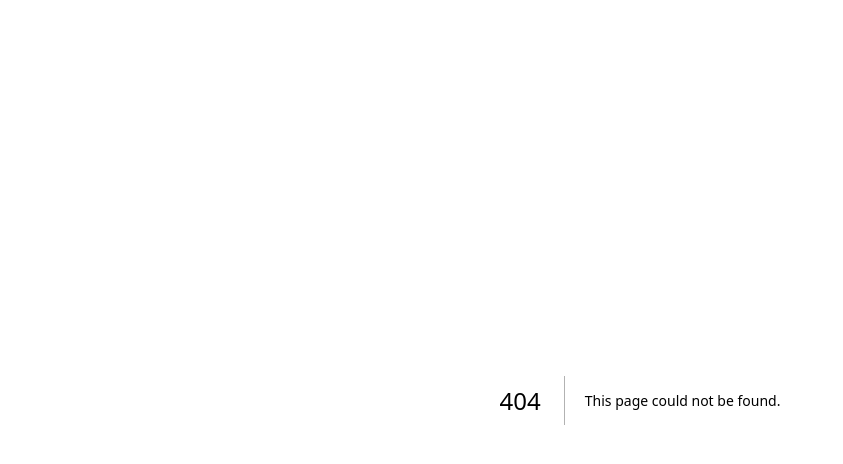
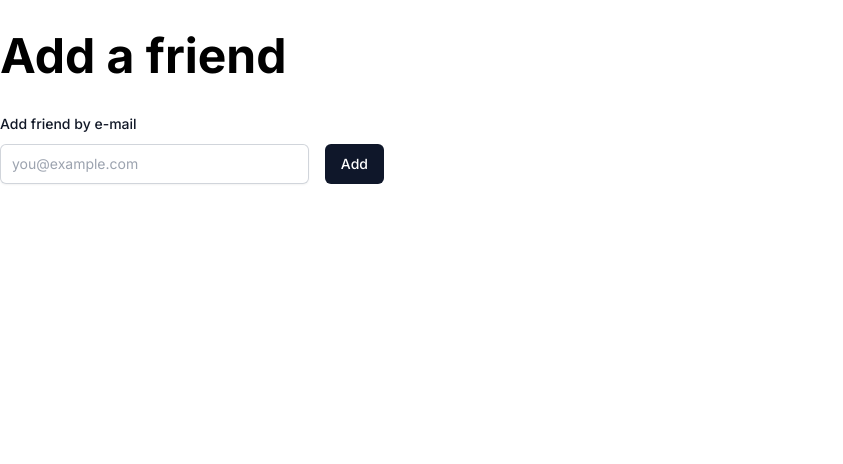
Before and after one commit to nick-levshin/realtime-chat, a Next.js app: page /dashboard/add in a window 1280 px wide. Before the commit this address had no page. Shown: the top 464 px of the page, without its empty margins (0-843 px from the left). Built offline with nearby package versions, Linux system fonts and the light colour scheme.

Commit message:
feat: implementing add friend functionality

```diff
--- /dev/null
+++ b/src/app/(dashboard)/dashboard/add/page.tsx
@@ -0,0 +1,13 @@
+import AddFriendButton from '@/components/UI/AddFriendButton';
+import { FC } from 'react';
+
+const page: FC = () => {
+  return (
+    <main className="pt-8">
+      <h1 className="font-bold text-5xl mb-8">Add a friend</h1>
+      <AddFriendButton />
+    </main>
+  );
+};
+
+export default page;
--- /dev/null
+++ b/src/app/api/friends/add/route.ts
@@ -0,0 +1,45 @@
+import { authOptions } from '@/lib/auth';
+import { addFriendValidator } from '@/lib/validations/add-friend';
+import { getServerSession } from 'next-auth';
+
+export async function POST(req: Request) {
+  try {
+    const body = await req.json();
+
+    const { email: emailToAdd } = addFriendValidator.parse(body.email);
+
+    const RESTResponse = await fetch(
+      `${process.env.UPSTASH_REDIS_REST_URL}/get/user:email${emailToAdd}`,
+      {
+        headers: {
+          Authorization: `Bearer ${process.env.UPSTASH_REDIS_REST_TOKEN}`,
+        },
+        cache: 'no-store',
+      }
+    );
+
+    const data = (await RESTResponse.json()) as { result: string | null };
+
+    const idToAdd = data.result;
+
+    if (!idToAdd) {
+      return new Response('This person does not exist', { status: 400 });
+    }
+
+    const session = await getServerSession(authOptions);
+
+    if (!session) {
+      return new Response('Unauthorized', { status: 401 });
+    }
+
+    if (idToAdd === session.user.id) {
+      return new Response('You cannot add yourself as a friend', {
+        status: 400,
+      });
+    }
+
+    // valid request
+
+    console.log(data);
+  } catch (error) {}
+}
--- a/src/app/layout.tsx
+++ b/src/app/layout.tsx
@@ -1,4 +1,4 @@
-import Providers from '@/components/UI/Providers';
+import Providers from '@/components/Providers';
 import '@/styles/globals.css';
 import { Inter } from 'next/font/google';
 
--- /dev/null
+++ b/src/components/UI/AddFriendButton.tsx
@@ -0,0 +1,81 @@
+'use client';
+
+import { FC, useState } from 'react';
+import Button from './Button';
+import { addFriendValidator } from '@/lib/validations/add-friend';
+import axios, { AxiosError } from 'axios';
+import { z } from 'zod';
+import { useForm } from 'react-hook-form';
+import { zodResolver } from '@hookform/resolvers/zod';
+
+interface AddFriendButtonProps {}
+
+type FormData = z.infer<typeof addFriendValidator>;
+
+const AddFriendButton: FC<AddFriendButtonProps> = ({}) => {
+  const [showSuccessState, setShowSuccessState] = useState(false);
+
+  const {
+    register,
+    handleSubmit,
+    setError,
+    formState: { errors },
+  } = useForm<FormData>({
+    resolver: zodResolver(addFriendValidator),
+  });
+
+  const addFriend = async (email: string) => {
+    try {
+      const validatedEmail = addFriendValidator.parse({ email });
+
+      await axios.post('/api/friends/add', {
+        email: validatedEmail,
+      });
+
+      setShowSuccessState(true);
+    } catch (e) {
+      if (e instanceof z.ZodError) {
+        setError('email', { message: e.message });
+        return;
+      }
+
+      if (e instanceof AxiosError) {
+        setError('email', { message: e.response?.data });
+        return;
+      }
+
+      setError('email', { message: 'Something went wrong' });
+    }
+  };
+
+  const onSubmit = (data: FormData) => {
+    addFriend(data.email);
+  };
+
+  return (
+    <form onSubmit={handleSubmit(onSubmit)} className="max-w-sm">
+      <label
+        htmlFor="email"
+        className="block text-sm font-medium leading-6 text-gray-900"
+      >
+        Add friend by e-mail
+      </label>
+
+      <div className="mt-2 flex gap-4">
+        <input
+          {...register('email')}
+          type="text"
+          className="block w-full rounded-md border-0 py-1.5 text-gray-900 shadow-sm ring-1 ring-inset ring-gray-300 placeholder:text-gray-400 focus:ring-2 focus:ring-inset focus:ring-indigo-600 sm:text-sm sm:leading-6"
+          placeholder="you@example.com"
+        />
+        <Button>Add</Button>
+      </div>
+      <p className="mt-1 text-sm text-red-600">{errors.email?.message}</p>
+      {showSuccessState && (
+        <p className="mt-1 text-sm text-green-600">Friend request sent!</p>
+      )}
+    </form>
+  );
+};
+
+export default AddFriendButton;
--- /dev/null
+++ b/src/lib/validations/add-friend.ts
@@ -0,0 +1,5 @@
+import { z } from 'zod';
+
+export const addFriendValidator = z.object({
+  email: z.string().email(),
+});
--- a/tailwind.config.js
+++ b/tailwind.config.js
@@ -8,5 +8,5 @@ module.exports = {
   theme: {
     extend: {},
   },
-  plugins: [],
+  plugins: [require('@tailwindcss/forms')],
 };
```
Also changed, not shown: src/app/(auth)/login/page.tsx (renamed from src/app/login/page.tsx), src/app/(dashboard)/dashboard/page.tsx (renamed from src/app/dashboard/page.tsx), src/components/Providers.tsx (renamed from src/components/UI/Providers.tsx).
